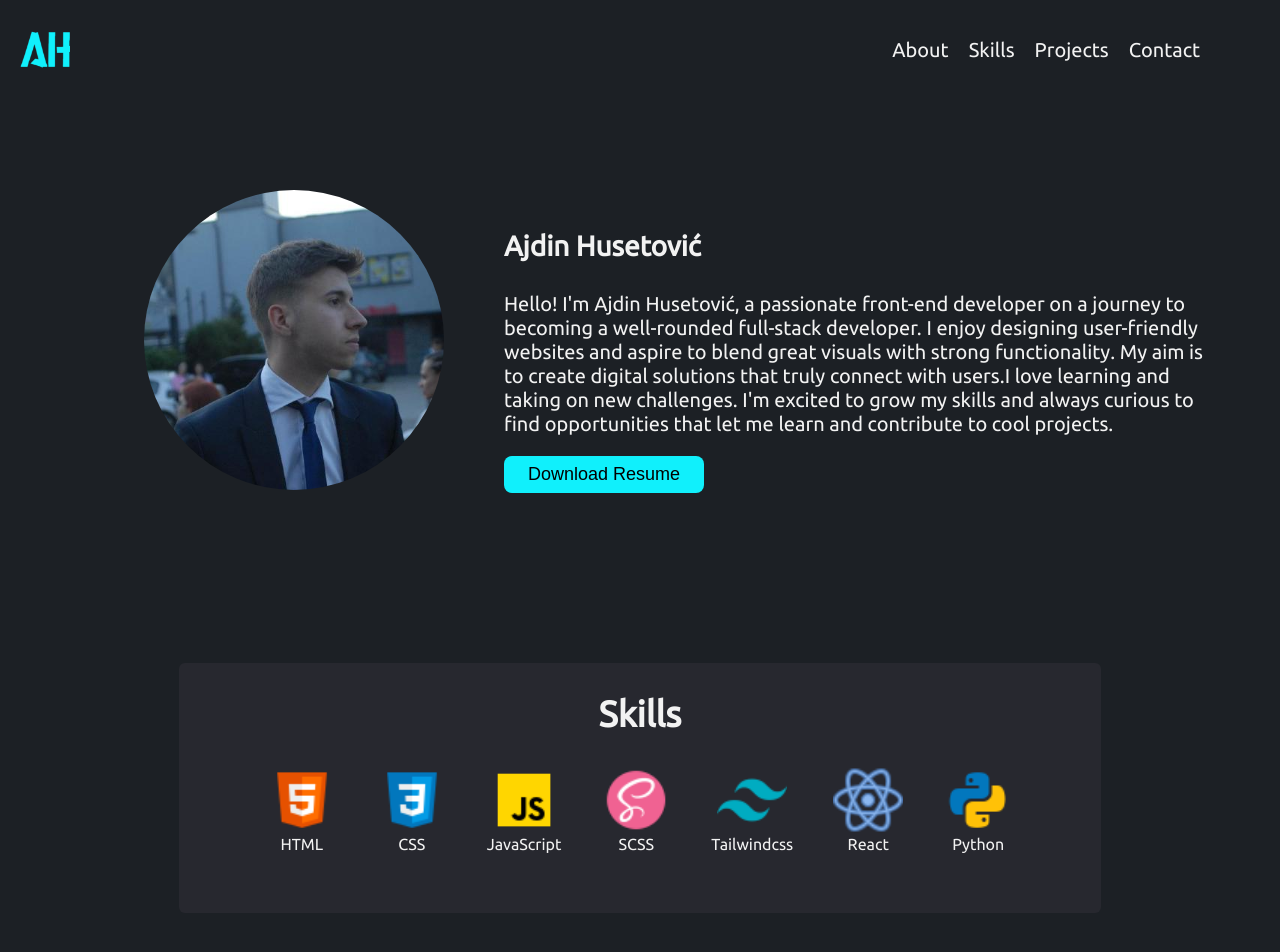
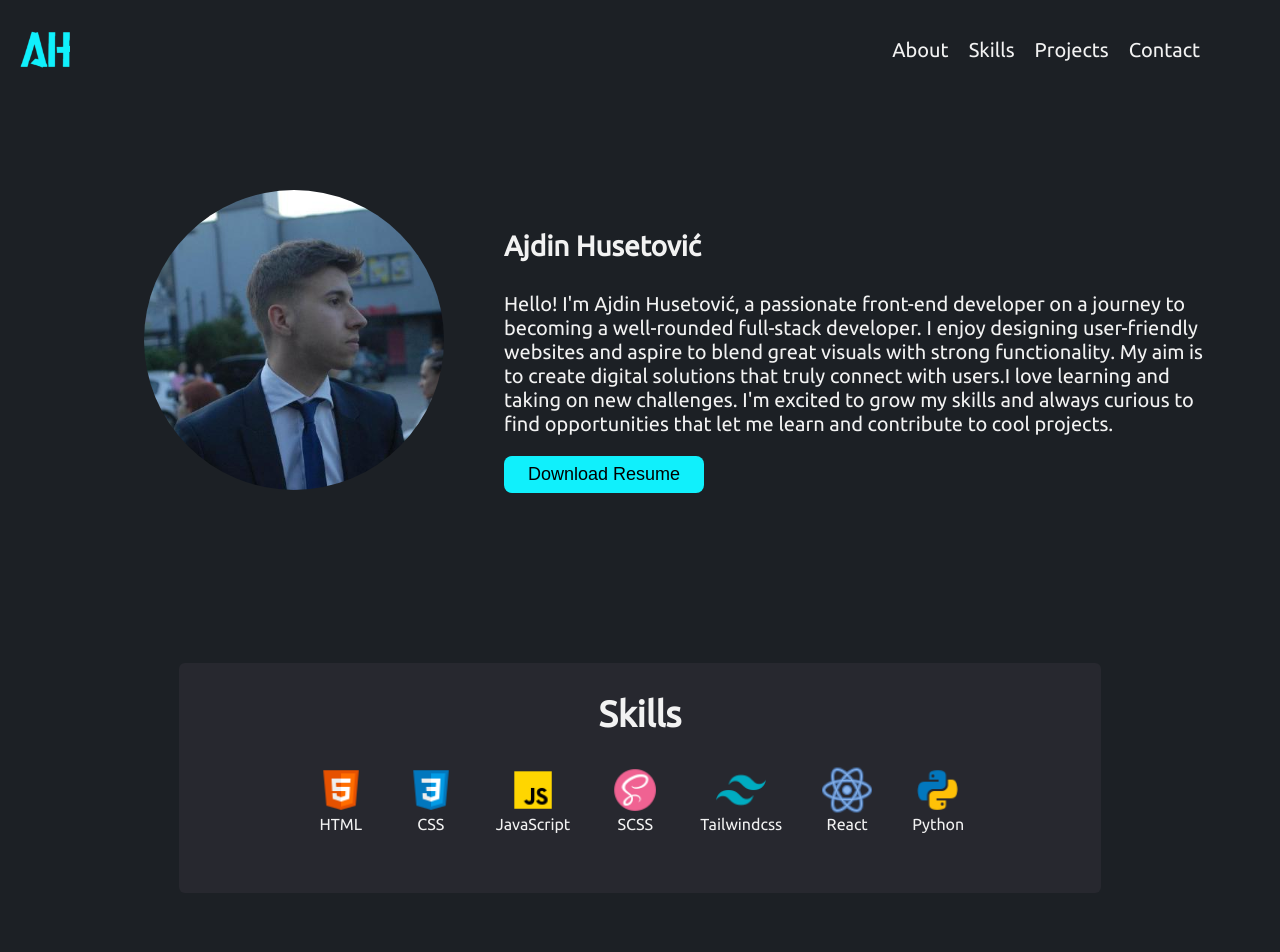
Before and after one commit to ajdinhusetovic/ajdinhusetovic.github.io, a React (Vite) app: page / in a window 1280 px wide. Shown: the top 952 px of the page. Built offline with nearby package versions, Linux system fonts and the light colour scheme.

Commit message:
fix react card in skills

```diff
--- a/src/components/skills/skills.scss
+++ b/src/components/skills/skills.scss
@@ -26,6 +26,10 @@
             flex-direction: column;
             align-items: center;
             justify-content: center;
+
+            img {
+                width: 50px;
+            }
         }
     }
 
```
